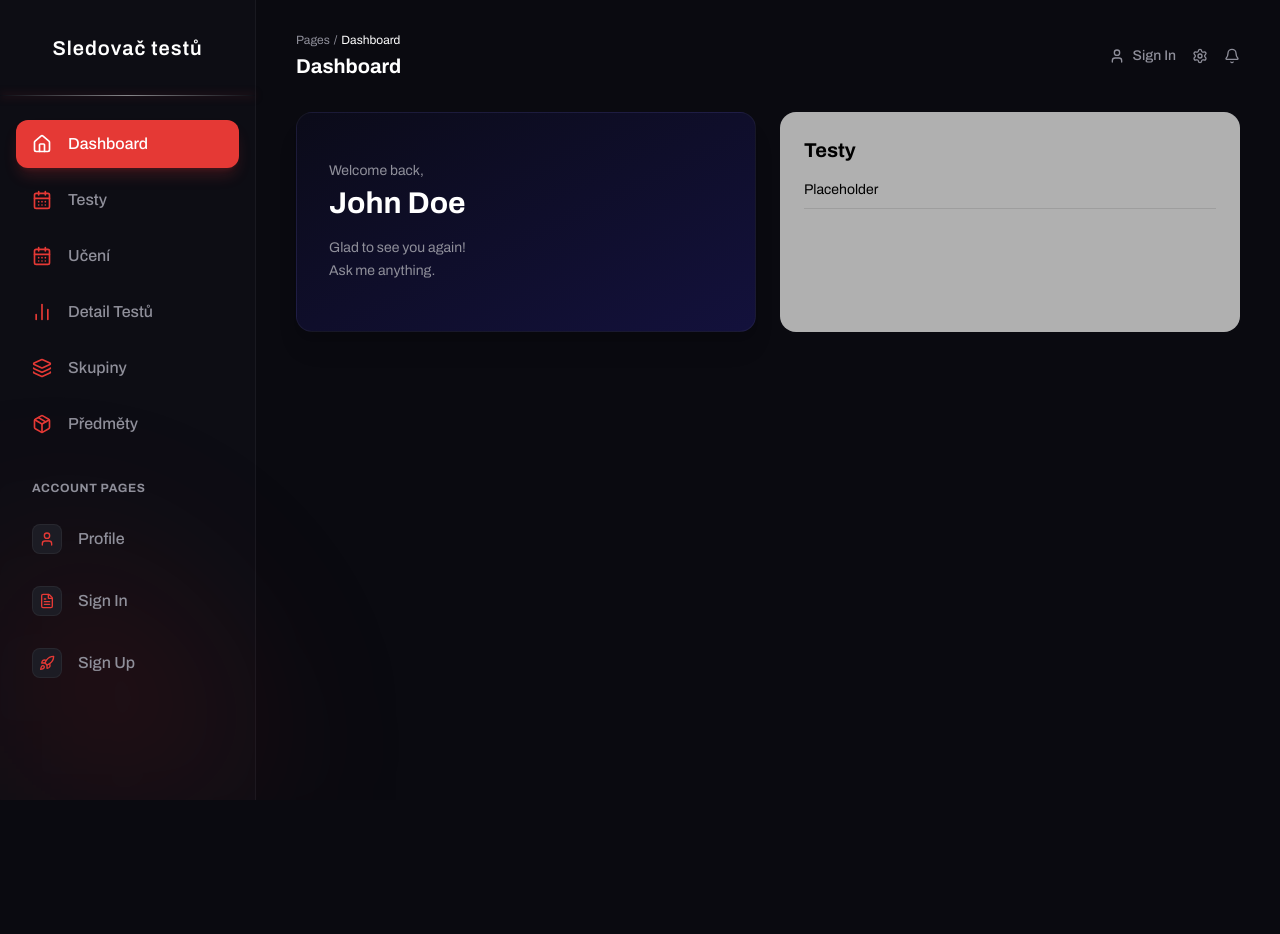
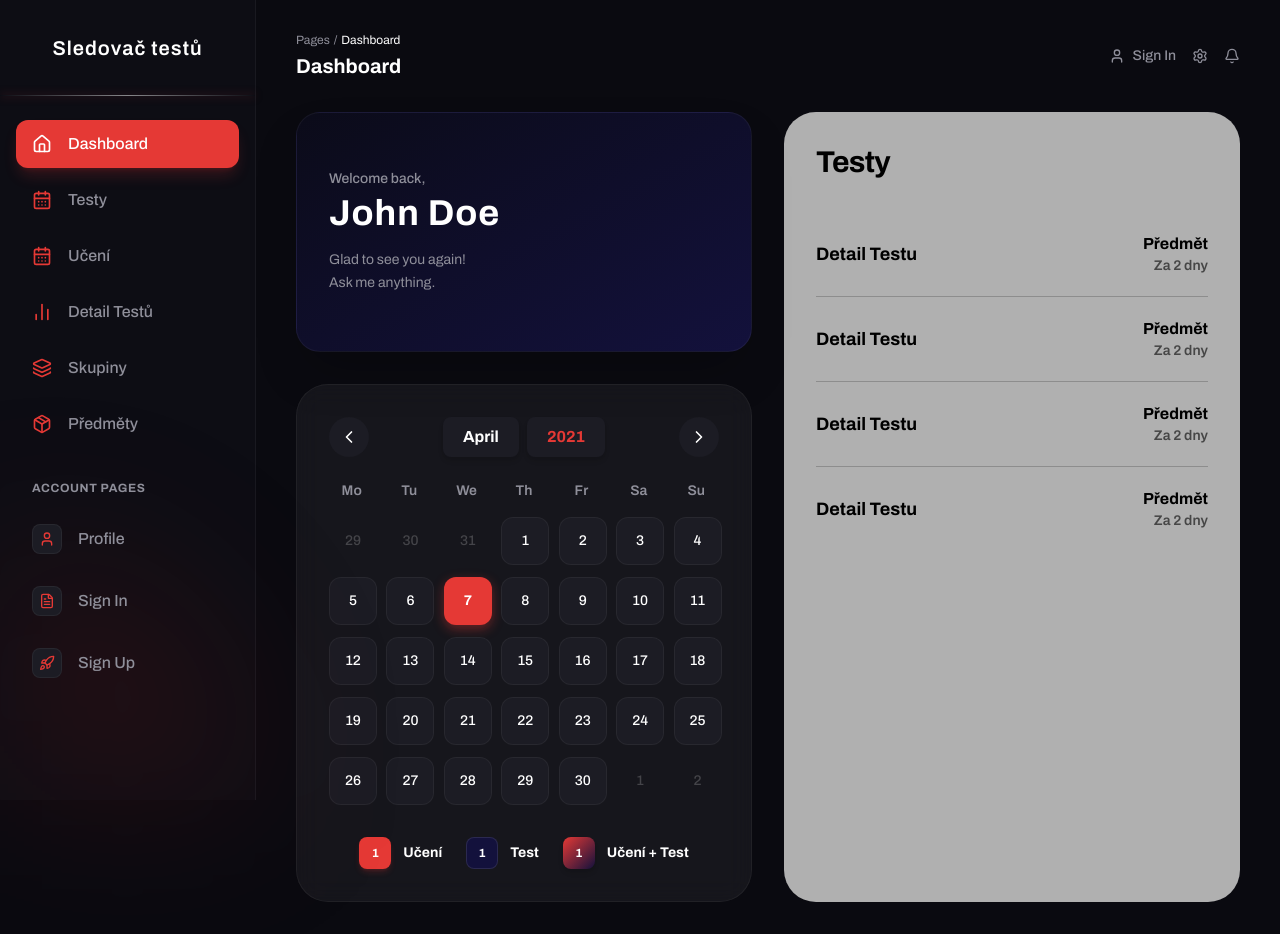
Before and after one commit to GamaNoty/STP, a React app in the folder sledovac-testu/frontend/: page / in a window 1280 px wide. Before the commit the page ends 800 px from the top, so only its background shows below. Built offline with nearby package versions, Linux system fonts and the light colour scheme; the HTML template or start-up script is replaced by a standard one.

Commit message:
Update dashboard

```diff
--- a/sledovac-testu/frontend/src/views/Dashboard.tsx
+++ b/sledovac-testu/frontend/src/views/Dashboard.tsx
@@ -1,30 +1,102 @@
 import React from 'react';
+import { ChevronLeft, ChevronRight } from 'lucide-react';
 
 export const Dashboard = () => {
+  const upcomingTests = [
+    { id: 1, name: 'Detail Testu', subject: 'Předmět', time: 'Za 2 dny' },
+    { id: 2, name: 'Detail Testu', subject: 'Předmět', time: 'Za 2 dny' },
+    { id: 3, name: 'Detail Testu', subject: 'Předmět', time: 'Za 2 dny' },
+    { id: 4, name: 'Detail Testu', subject: 'Předmět', time: 'Za 2 dny' },
+  ];
+
+  const weekDays = ['Mo', 'Tu', 'We', 'Th', 'Fr', 'Sa', 'Su'];
+
   return (
-    <div className="flex flex-col gap-6">
+    <div className="grid grid-cols-1 xl:grid-cols-2 gap-8 items-start">
 
-      <div className="grid grid-cols-1 lg:grid-cols-2 gap-6">
+      <div className="flex flex-col gap-8">
 
-        <div className="relative overflow-hidden rounded-2xl p-8 min-h-[220px] flex flex-col justify-center bg-gradient-to-br from-[#0B0B19] to-[#13113C] border border-white/5 shadow-xl">
-
+        <div className="relative overflow-hidden rounded-[24px] p-8 min-h-[240px] flex flex-col justify-center bg-gradient-to-br from-[#0B0B19] to-[#13113C] border border-white/5 shadow-2xl">
           <div className="relative z-10">
-            <p className="text-brand-textMuted text-sm mb-1">Welcome back,</p>
-            <h2 className="text-3xl font-bold text-white mb-4">John Doe</h2>
+            <p className="text-brand-textMuted text-sm mb-1 font-medium">Welcome back,</p>
+            <h2 className="text-4xl font-bold text-white mb-4 tracking-wide">John Doe</h2>
             <p className="text-brand-textMuted text-sm max-w-[200px] leading-relaxed">
-              Glad to see you again! <br/>
+              Glad to see you again!<br/>
               Ask me anything.
             </p>
           </div>
         </div>
 
-        <div className="bg-[#B0B0B0] rounded-2xl p-6 text-black">
-          <h3 className="text-xl font-bold mb-4">Testy</h3>
-          <div className="space-y-4">
-            <p className="text-sm border-b border-black/10 pb-2">Placeholder</p>
+        <div className="bg-[#ffffff]/5 backdrop-blur-md rounded-[32px] p-8 w-fit border border-white/5">
+          <div className="flex justify-between items-center mb-6">
+            <button className="w-10 h-10 rounded-full bg-brand-card flex items-center justify-center hover:bg-white/10 transition-colors">
+              <ChevronLeft size={20} />
+            </button>
+            <div className="flex gap-2">
+              <span className="bg-brand-card px-5 py-2 rounded-lg font-bold text-white shadow-md">April</span>
+              <span className="bg-brand-card px-5 py-2 rounded-lg font-bold text-brand-red shadow-md">2021</span>
+            </div>
+            <button className="w-10 h-10 rounded-full bg-brand-card flex items-center justify-center hover:bg-white/10 transition-colors">
+              <ChevronRight size={20} />
+            </button>
+          </div>
+
+          <div className="grid grid-cols-7 gap-3 mb-4 text-center text-sm font-semibold text-brand-textMuted">
+            {weekDays.map(day => <div key={day}>{day}</div>)}
+          </div>
+
+          <div className="grid grid-cols-7 gap-3 text-center text-sm font-medium">
+            {[29, 30, 31].map(day => (
+              <div key={`prev-${day}`} className="w-12 h-12 flex items-center justify-center text-white/20">{day}</div>
+            ))}
+            {[1, 2, 3, 4, 5, 6].map(day => (
+              <div key={day} className="w-12 h-12 flex items-center justify-center bg-brand-card rounded-xl hover:bg-white/10 cursor-pointer transition-colors border border-white/5">{day}</div>
+            ))}
+            <div className="w-12 h-12 flex items-center justify-center bg-brand-red text-white rounded-xl font-bold shadow-[0_4px_12px_rgba(229,57,53,0.4)] cursor-pointer">7</div>
+
+            {[8, 9, 10, 11, 12, 13, 14, 15, 16, 17, 18, 19, 20, 21, 22, 23, 24, 25, 26, 27, 28, 29, 30].map((day, i) => (
+              <div key={`next-${i}`} className="w-12 h-12 flex items-center justify-center bg-brand-card rounded-xl hover:bg-white/10 cursor-pointer transition-colors border border-white/5">
+                {day === 0 ? '' : day}
+              </div>
+            ))}
+            {[1, 2].map(day => (
+              <div key={`future-${day}`} className="w-12 h-12 flex items-center justify-center text-white/20">{day}</div>
+            ))}
+          </div>
+
+          <div className="flex items-center justify-center gap-6 mt-8 font-bold text-sm">
+             <div className="flex items-center gap-3">
+               <span className="w-8 h-8 rounded-lg bg-brand-red flex items-center justify-center text-xs shadow-md shadow-brand-red/20">1</span>
+               <span>Učení</span>
+             </div>
+             <div className="flex items-center gap-3">
+               <span className="w-8 h-8 rounded-lg bg-[#13113C] flex items-center justify-center text-xs border border-white/10">1</span>
+               <span>Test</span>
+             </div>
+             <div className="flex items-center gap-3">
+               <span className="w-8 h-8 rounded-lg bg-gradient-to-br from-brand-red to-[#13113C] flex items-center justify-center text-xs shadow-md">1</span>
+               <span>Učení + Test</span>
+             </div>
           </div>
         </div>
+      </div>
 
+      <div className="bg-[#B0B0B0] rounded-[32px] p-8 text-black h-full min-h-[500px]">
+        <h3 className="text-3xl font-extrabold mb-8 tracking-tight">Testy</h3>
+        <div className="flex flex-col gap-0">
+          {upcomingTests.map((test, index) => (
+            <div
+              key={test.id}
+              className={`flex justify-between items-center py-5 ${index !== upcomingTests.length - 1 ? 'border-b border-black/20' : ''}`}
+            >
+              <span className="font-bold text-lg">{test.name}</span>
+              <div className="text-right">
+                <div className="font-extrabold">{test.subject}</div>
+                <div className="text-sm font-semibold text-black/60">{test.time}</div>
+              </div>
+            </div>
+          ))}
+        </div>
       </div>
 
     </div>
```
